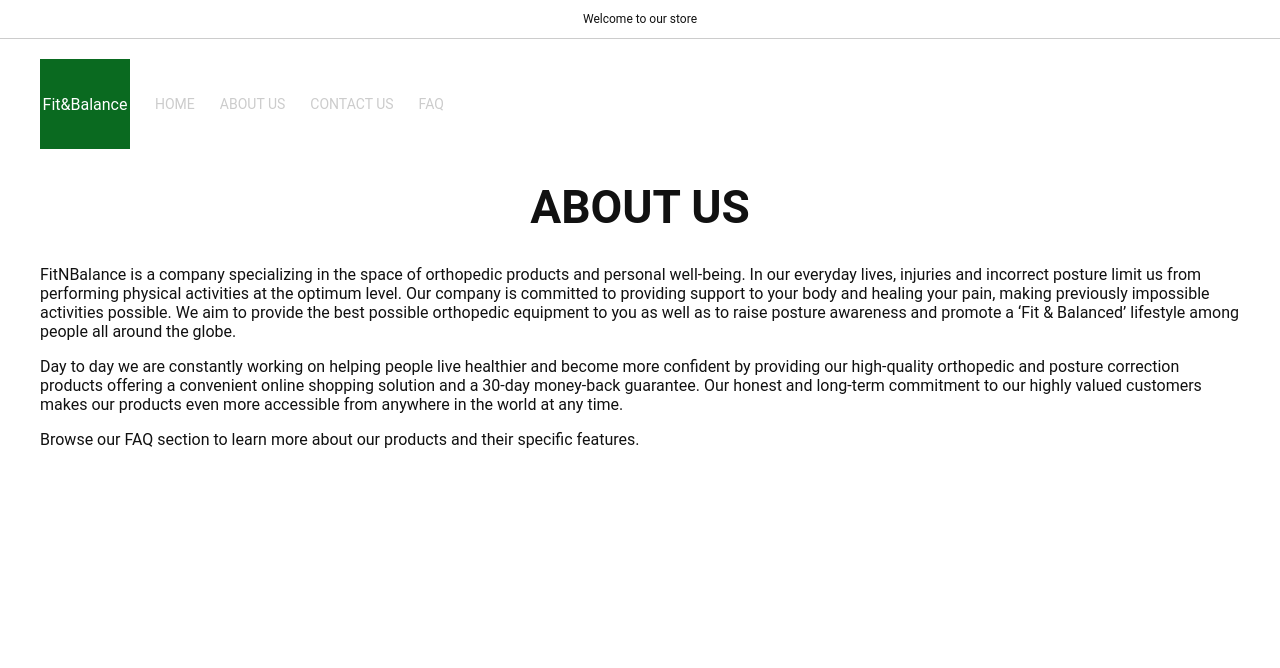
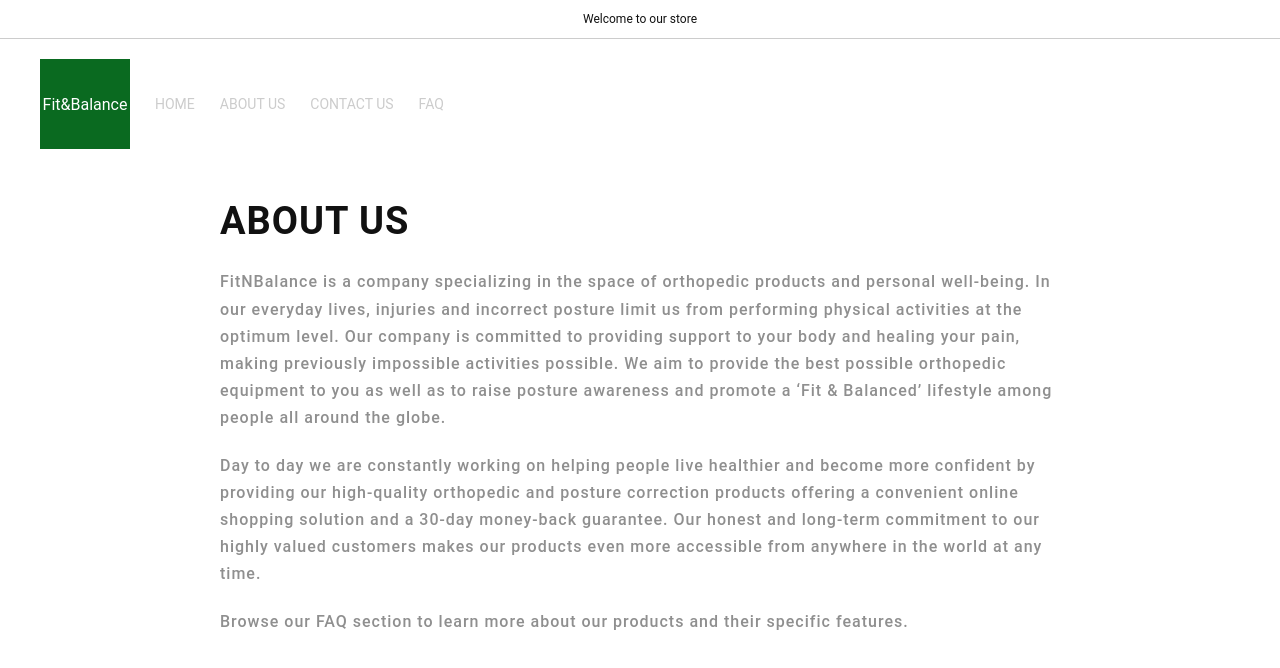
Before and after one commit to mrbushik/Fit-Balance, a React (Create React App) app: page /about in a window 1280 px wide. Shown: the top 668 px of the page. Built offline with nearby package versions, Linux system fonts and the light colour scheme.

Commit message:
styling about page

```diff
--- a/src/Components/pages/aboutPage.tsx
+++ b/src/Components/pages/aboutPage.tsx
@@ -3,7 +3,8 @@ import React from "react";
 const AboutPage: React.FC = () => {
     return (
         <>
-            <div className="container">
+            <div className="container ">
+                <div className='about__page-container'>
                     <h1 className='about__page-title'>ABOUT US</h1>
                     <p className="about__description">
                         FitNBalance is a company specializing in the space of orthopedic
@@ -28,6 +29,8 @@ const AboutPage: React.FC = () => {
                         specific features.
                     </p>
                 </div>
+
+            </div>
         </>
     );
 };
--- a/src/Components/styles/about.scss
+++ b/src/Components/styles/about.scss
@@ -1,6 +1,18 @@
-.about__page-title{
-  text-align: center;
-  font-size: 46px;
-  color: #111111;
+.about__page-container{
+  margin: 50px auto 0;
+  width: 70%;
 
 }
+.about__page-title{
+  font-size: 38px;
+  color: #111111;
+  letter-spacing: 1px;
+
+}
+.about__description{
+  letter-spacing: 1px;
+  color: #8f8f8f;
+  margin-top: 20px;
+  line-height: 1.7;
+  font-weight: 500;
+}
--- a/src/Components/ui/aboutBrand.tsx
+++ b/src/Components/ui/aboutBrand.tsx
@@ -8,6 +8,8 @@ const AboutBrand: React.FC = () => {
                 Share information about your brand with your customers. Describe a
                 product, make announcements, or welcome customers to your store.
             </p>
+            <h1 className='featured__title'>Featured products</h1>
+
         </div>
     );
 };
```
Also changed, not shown: src/Components/ui/mainProductItem.tsx (added, +11 -0 lines), src/Components/intefaces.ts (added). Lines whose indentation alone changed are shown as unchanged.
